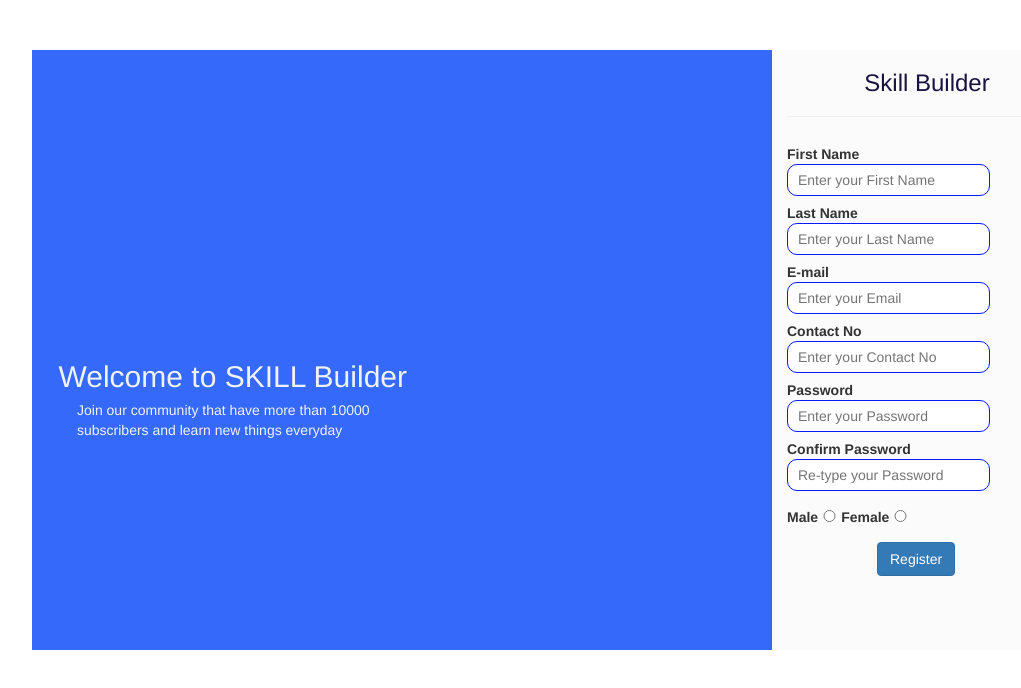
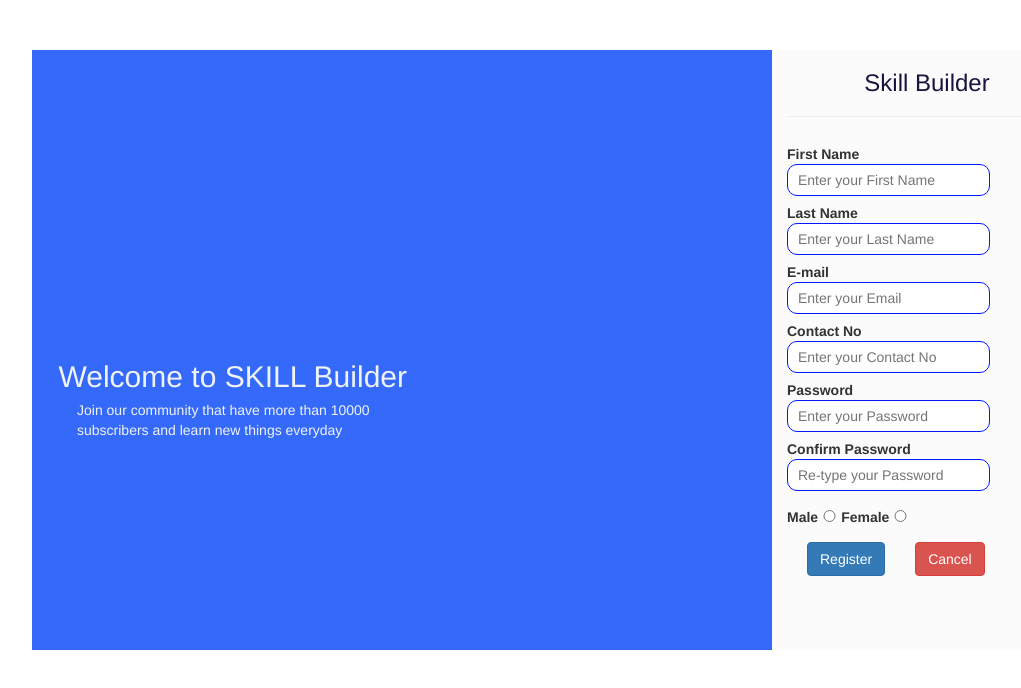
Before and after one commit to vikash-freelancer/skillbuilderproject, an Angular app: page /signup in a window 1280 px wide. Shown: the top 688 px of the page, without its empty margins (53-1074 px from the left). Built offline with nearby package versions, Linux system fonts and the light colour scheme.

Commit message:
cancel button added

```diff
--- a/src/app/login/login.component.html
+++ b/src/app/login/login.component.html
@@ -46,7 +46,7 @@
          <button class="btn btn-danger"style="margin-left: 20px;margin-right: 20px">g+</button>
         </div>
      <span  style="text-align: center">Don't have an account ?
-     <a (click)="gotopage()">Sign Up Here</a>  </span>
+     <a (click)="gotopage()" class="btn btn-click">Sign Up Here</a>  </span>
        </div>
    </form>
   </div>
--- a/src/app/registration/registration.component.css
+++ b/src/app/registration/registration.component.css
@@ -54,7 +54,11 @@
   }
   .controls-group{
       margin-top: 15px;
-      margin-left: 90px;
+      margin-left: 20px;
       /* text-align: center; */
       /* padding: 10px; */
   }
+  .cancel{
+    margin-left: 30px;
+    /* margin-right: 10px; */
+  }
--- a/src/app/registration/registration.component.html
+++ b/src/app/registration/registration.component.html
@@ -108,6 +108,7 @@
        <div class="control-group">
          <div class="controls-group">
            <button class="btn btn-primary">Register</button>
+           <button class="btn btn-danger cancel" [routerLink]="['/login']">Cancel</button>
          </div>
        </div>
    </form>
```
